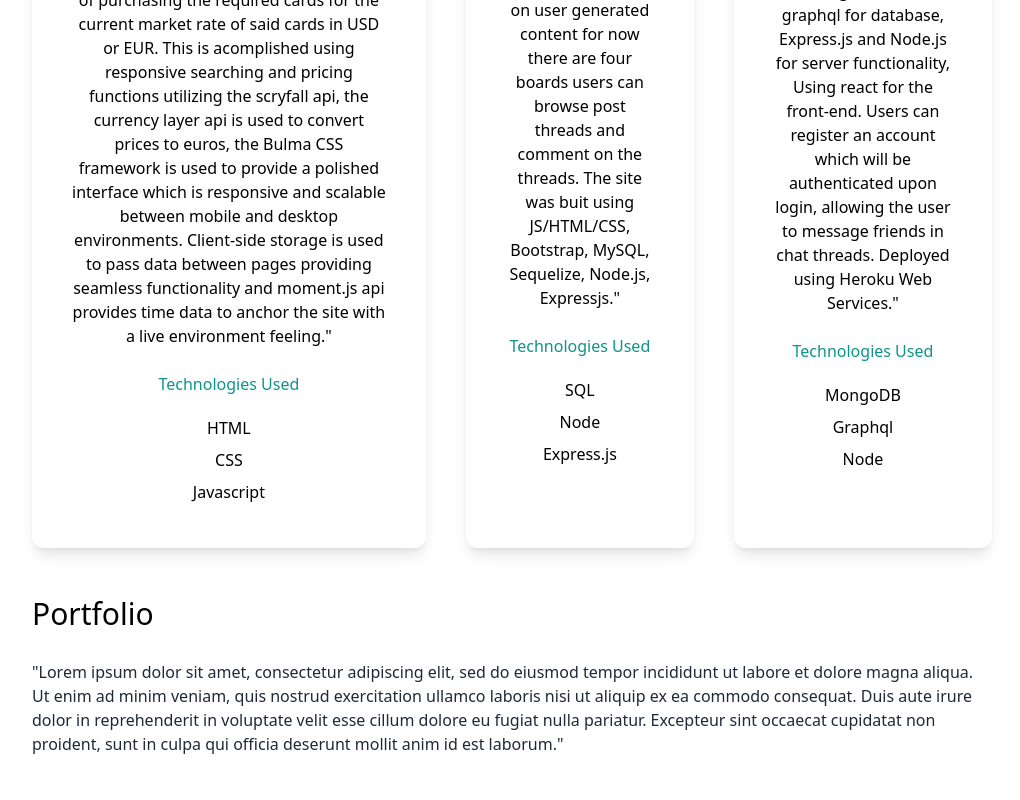
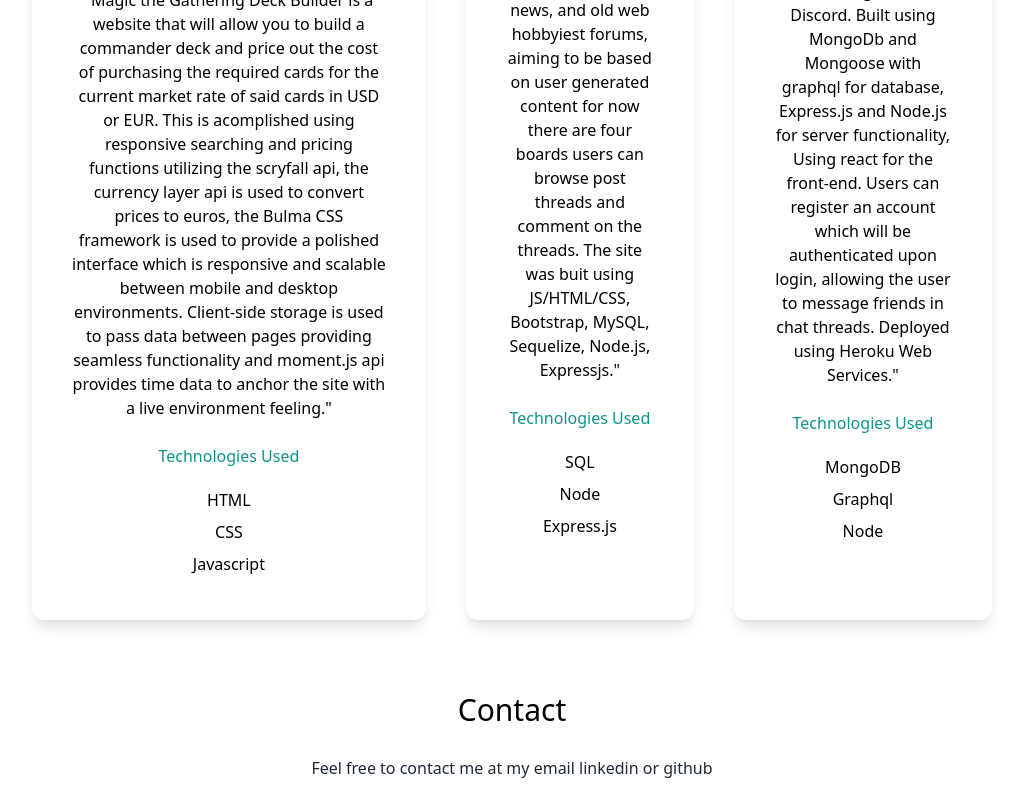
Before and after one commit to mcfoote/react-professional-portfolio, a Next.js app: page / in a window 1280 px wide. Shown: the part 1868-2668 px from the top of the page, without its empty margins (128-1148 px from the left). Before the commit the page ends 2644 px from the top, so only its background shows below. Built offline with nearby package versions, Linux system fonts and the light colour scheme.

Commit message:
work on darkmode styles

```diff
--- a/pages/index.js
+++ b/pages/index.js
@@ -80,6 +80,7 @@ export default function Home() {
               <li>CSS</li>
             </ul>
           </div>
+          <h3 className="text-center text-4xl py-4 dark:text-orange-600">Portfolio</h3>
           <div className="lg:flex gap-10">
             <div className="text-center shadow-lg p-10 rounded-xl my-10">
               <Image src={project1} className="mx-auto rounded-lg "/>
@@ -125,14 +126,14 @@ export default function Home() {
           </div>
         </section>
         <section>
-          <div>
-            <h3 className="text-3xl py-2">Portfolio</h3>
+          <div className="text-center">
+            <h3 className="text-center text-3xl font-medium pt-8 pb-2 dark:text-orange-600">Contact</h3>
             <p className="text-md py-5 leading-6 text-gray-800 dark:text-orange-800">
-              "Lorem ipsum dolor sit amet, consectetur adipiscing elit, sed do eiusmod tempor incididunt ut labore et dolore magna aliqua.
-              Ut enim ad minim veniam, quis nostrud exercitation ullamco laboris nisi ut aliquip ex ea commodo consequat.
-              Duis aute irure dolor in reprehenderit in voluptate velit esse cillum dolore eu fugiat nulla pariatur.
-              Excepteur sint occaecat cupidatat non proident, sunt in culpa qui officia deserunt mollit anim id est laborum."
+              Feel free to contact me at my email linkedin or github
             </p>
+            <ul>
+
+            </ul>
           </div>
         </section>
       </main>
```
